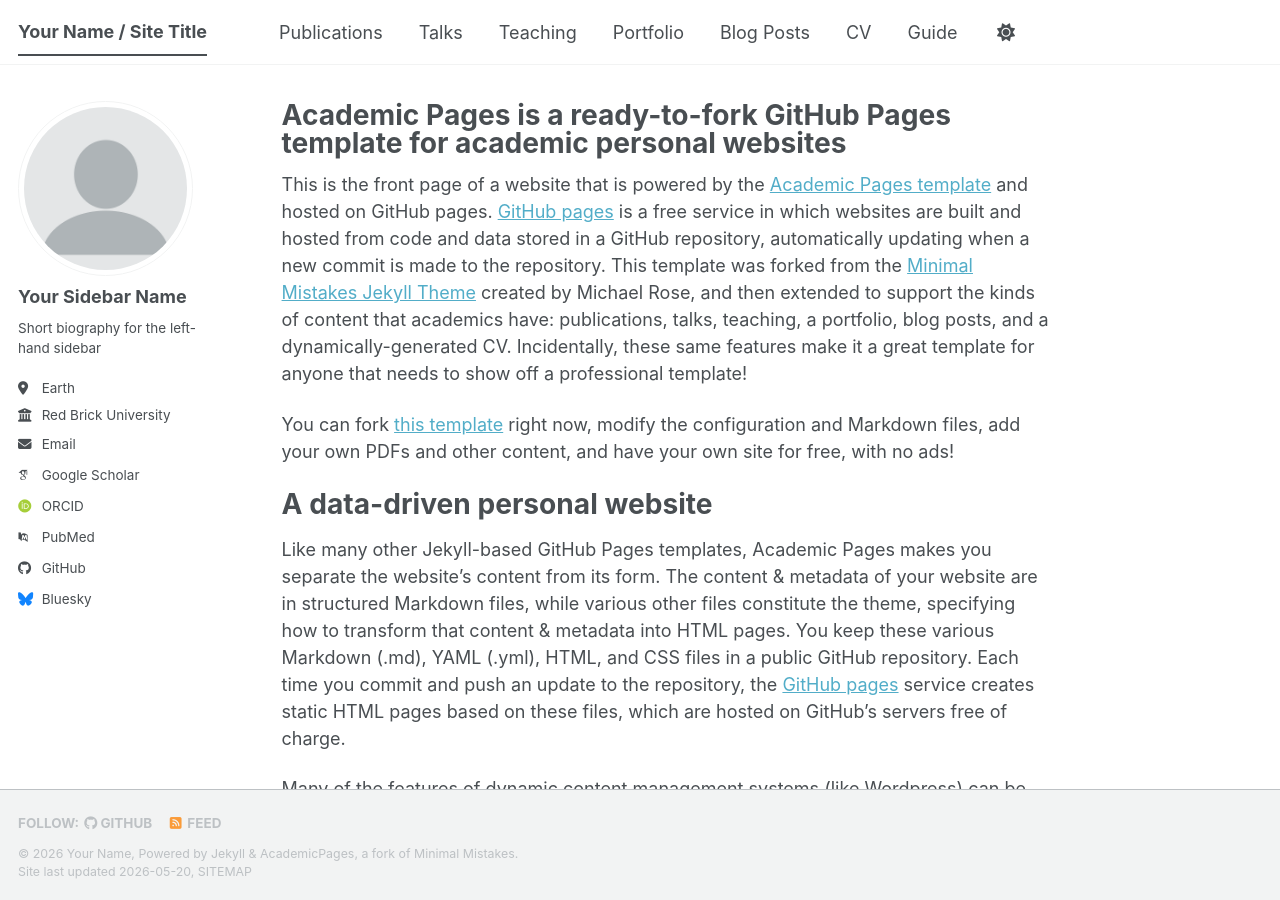
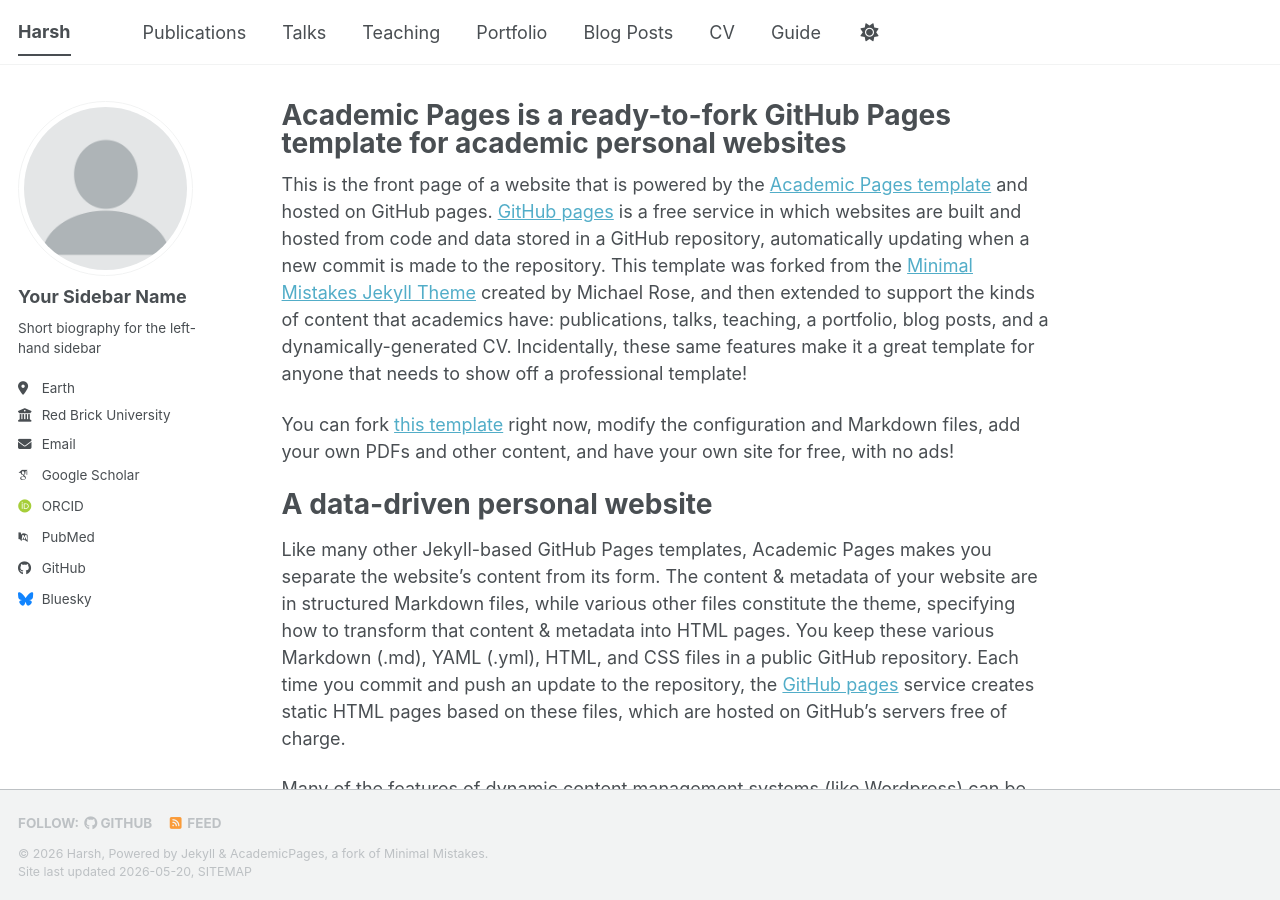
Before and after one commit to harshshah1801/harshshah1801.github.io, a Jekyll site: the page built from _pages/about.md, in a window 1280 px wide and 900 px high. Built offline with Jekyll 4.4.1, drawn with Linux system fonts in a browser that asks for light colours; some web fonts are replaced; a script bundle is joined from its source files by our own code; library files that are not in the unit come from our copies.

Commit message:
Update _config.yml

```diff
--- a/_config.yml
+++ b/_config.yml
@@ -9,14 +9,14 @@
 # Basic Site Settings
 locale                   : "en-US"
 site_theme               : "default" # The available themes options are "default", "air", "sunrise", "mint", "dirt" and "contrast"
-title                    : "Your Name / Site Title"
+title                    : "Harsh"
 title_separator          : "-"
-name                     : &name "Your Name"
-description              : &description "Your Name's academic portfolio"   # Update this with a general description of your site, this is the default if not overridden by a page
-url                      : https://academicpages.github.io # The base hostname & protocol for your site e.g. "https://[your GitHub username].github.io",
+name                     : &name "Harsh"
+description              : &description "PhD student in Industrial Engineering and Operations Research at Columbia University"   # Update this with a general description of your site, this is the default if not overridden by a page
+url                      : "https://harshshah1801.github.io" # The base hostname & protocol for your site e.g. "https://[your GitHub username].github.io",
                                                            # or if you already have some other page hosted on Github then use "https://[your GitHub username].github.io/[Your Repo Name]"
 baseurl                  : "" # the subpath of your site, e.g. "/blog"
-repository               : "academicpages/academicpages.github.io"
+repository               : "harshshah1801/harshshah1801.github.io"
 
 # Site Author - The following control what appear as part of the author content on the side bar.
 #               If a field is blank the icon and link will not appear, otherwise it will be shown.
```
